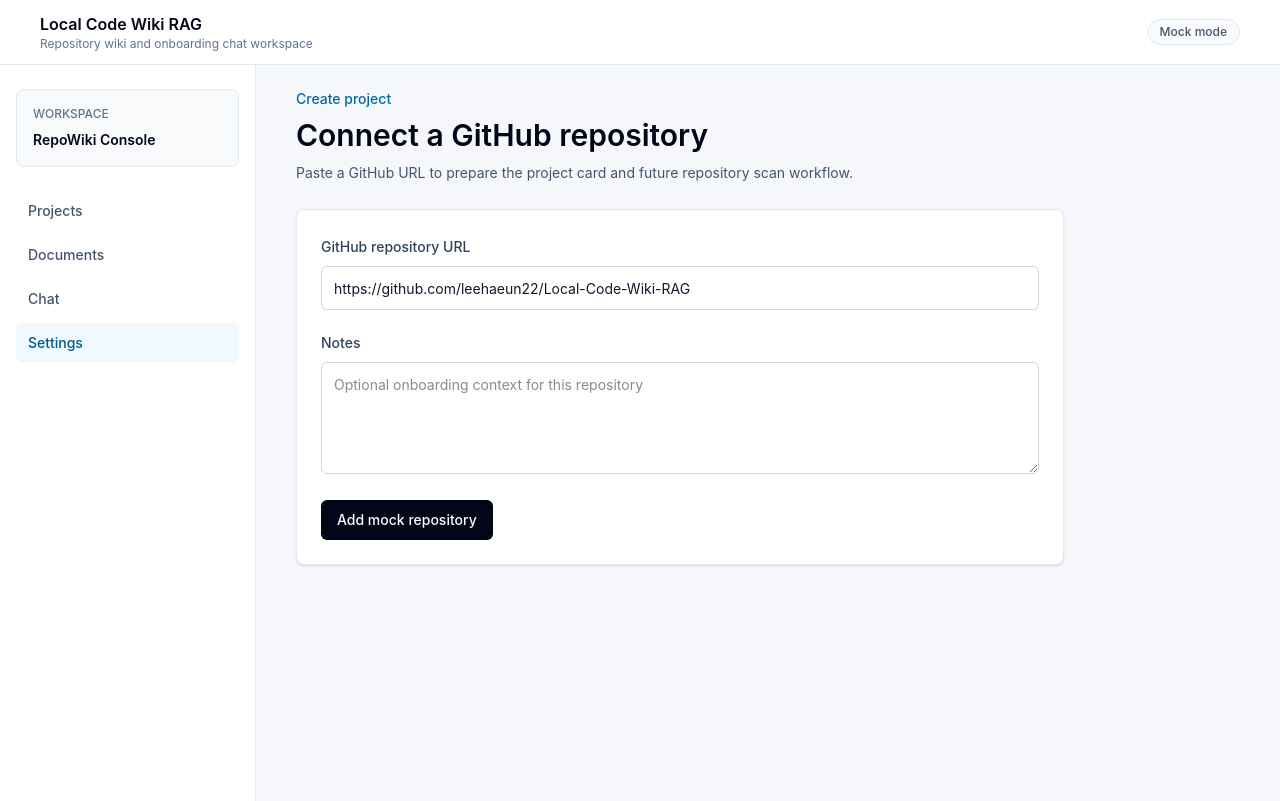
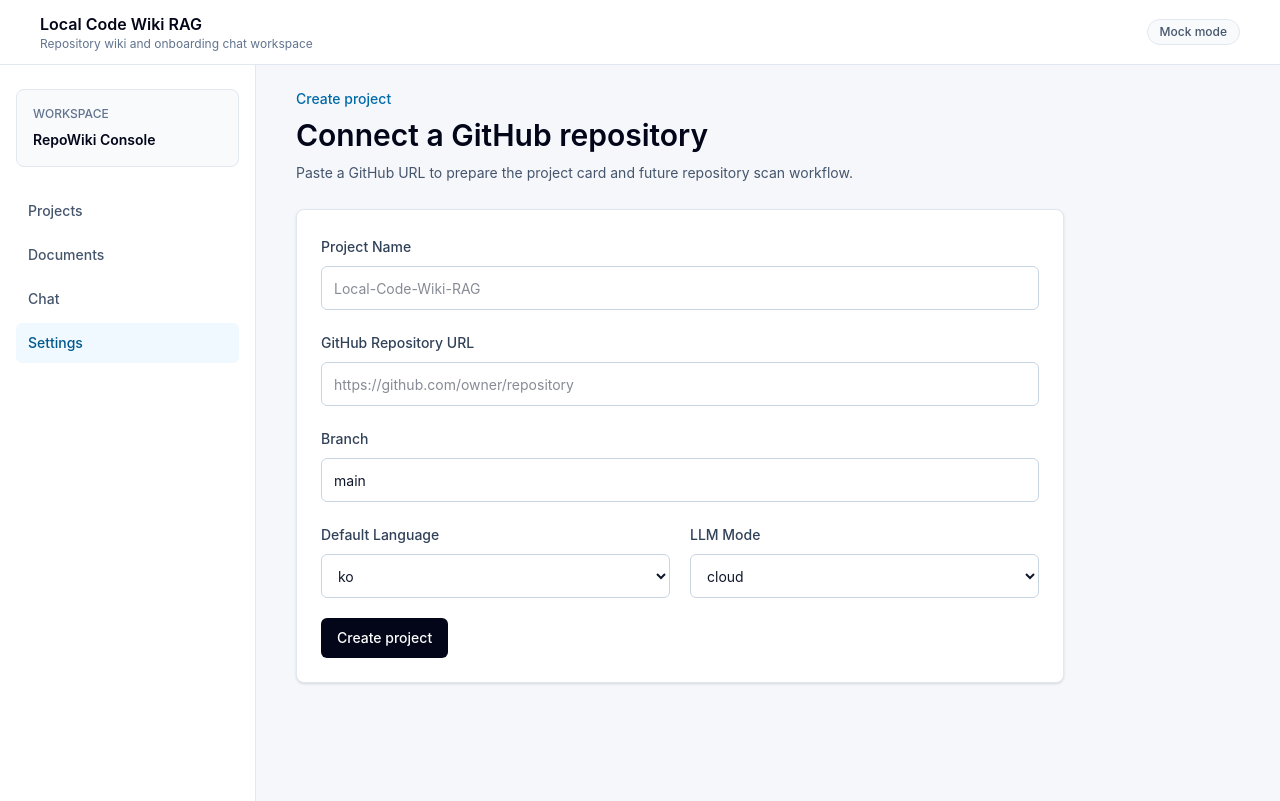
Before and after one commit to leehaeun22/Local-Code-Wiki-RAG, a React (Vite) app in the folder frontend/: page /projects/new in a window 1280 px wide. Built offline with nearby package versions, Linux system fonts and the light colour scheme.

Commit message:
feat: add project creation form

```diff
--- a/frontend/src/pages/ProjectCreatePage.tsx
+++ b/frontend/src/pages/ProjectCreatePage.tsx
@@ -1,4 +1,63 @@
+import { type FormEvent, useState } from 'react'
+import { useNavigate } from 'react-router-dom'
+
+import type { ProjectCreateRequest } from '../types/project'
+
+type ProjectCreateErrors = Partial<Record<keyof ProjectCreateRequest, string>>
+
+const initialForm: ProjectCreateRequest = {
+  projectName: '',
+  repositoryUrl: '',
+  branch: 'main',
+  defaultLanguage: 'ko',
+  llmMode: 'cloud',
+}
+
+function validateForm(form: ProjectCreateRequest) {
+  const errors: ProjectCreateErrors = {}
+
+  if (!form.projectName.trim()) {
+    errors.projectName = 'Project Name is required.'
+  }
+
+  if (!form.repositoryUrl.trim()) {
+    errors.repositoryUrl = 'GitHub Repository URL is required.'
+  }
+
+  if (!form.branch.trim()) {
+    errors.branch = 'Branch is required.'
+  }
+
+  return errors
+}
+
 export function ProjectCreatePage() {
+  const navigate = useNavigate()
+  const [form, setForm] = useState<ProjectCreateRequest>(initialForm)
+  const [errors, setErrors] = useState<ProjectCreateErrors>({})
+
+  const updateForm = <K extends keyof ProjectCreateRequest>(
+    field: K,
+    value: ProjectCreateRequest[K],
+  ) => {
+    setForm((current) => ({ ...current, [field]: value }))
+    setErrors((current) => ({ ...current, [field]: undefined }))
+  }
+
+  const handleSubmit = (event: FormEvent<HTMLFormElement>) => {
+    event.preventDefault()
+
+    const nextErrors = validateForm(form)
+    setErrors(nextErrors)
+
+    if (Object.keys(nextErrors).length > 0) {
+      return
+    }
+
+    console.log('Project create request:', form)
+    navigate('/projects/mock-project-id')
+  }
+
   return (
     <section className="max-w-3xl space-y-6">
       <div>
@@ -9,29 +68,85 @@ export function ProjectCreatePage() {
         </p>
       </div>
 
-      <form className="space-y-5 rounded-lg border border-slate-200 bg-white p-6 shadow-sm">
+      <form
+        className="space-y-5 rounded-lg border border-slate-200 bg-white p-6 shadow-sm"
+        onSubmit={handleSubmit}
+      >
         <label className="block">
-          <span className="text-sm font-medium text-slate-700">GitHub repository URL</span>
+          <span className="text-sm font-medium text-slate-700">Project Name</span>
           <input
             className="mt-2 h-11 w-full rounded-md border border-slate-300 px-3 text-sm outline-none transition focus:border-sky-500 focus:ring-2 focus:ring-sky-100"
-            defaultValue="https://github.com/leehaeun22/Local-Code-Wiki-RAG"
-            type="url"
+            onChange={(event) => updateForm('projectName', event.target.value)}
+            placeholder="Local-Code-Wiki-RAG"
+            type="text"
+            value={form.projectName}
           />
+          {errors.projectName ? (
+            <p className="mt-2 text-sm text-red-600">{errors.projectName}</p>
+          ) : null}
         </label>
 
         <label className="block">
-          <span className="text-sm font-medium text-slate-700">Notes</span>
-          <textarea
-            className="mt-2 min-h-28 w-full rounded-md border border-slate-300 px-3 py-3 text-sm outline-none transition focus:border-sky-500 focus:ring-2 focus:ring-sky-100"
-            placeholder="Optional onboarding context for this repository"
+          <span className="text-sm font-medium text-slate-700">GitHub Repository URL</span>
+          <input
+            className="mt-2 h-11 w-full rounded-md border border-slate-300 px-3 text-sm outline-none transition focus:border-sky-500 focus:ring-2 focus:ring-sky-100"
+            onChange={(event) => updateForm('repositoryUrl', event.target.value)}
+            placeholder="https://github.com/owner/repository"
+            type="url"
+            value={form.repositoryUrl}
           />
+          {errors.repositoryUrl ? (
+            <p className="mt-2 text-sm text-red-600">{errors.repositoryUrl}</p>
+          ) : null}
         </label>
+
+        <label className="block">
+          <span className="text-sm font-medium text-slate-700">Branch</span>
+          <input
+            className="mt-2 h-11 w-full rounded-md border border-slate-300 px-3 text-sm outline-none transition focus:border-sky-500 focus:ring-2 focus:ring-sky-100"
+            onChange={(event) => updateForm('branch', event.target.value)}
+            placeholder="main"
+            type="text"
+            value={form.branch}
+          />
+          {errors.branch ? <p className="mt-2 text-sm text-red-600">{errors.branch}</p> : null}
+        </label>
+
+        <div className="grid gap-5 md:grid-cols-2">
+          <label className="block">
+            <span className="text-sm font-medium text-slate-700">Default Language</span>
+            <select
+              className="mt-2 h-11 w-full rounded-md border border-slate-300 bg-white px-3 text-sm outline-none transition focus:border-sky-500 focus:ring-2 focus:ring-sky-100"
+              onChange={(event) =>
+                updateForm('defaultLanguage', event.target.value as ProjectCreateRequest['defaultLanguage'])
+              }
+              value={form.defaultLanguage}
+            >
+              <option value="ko">ko</option>
+              <option value="en">en</option>
+            </select>
+          </label>
+
+          <label className="block">
+            <span className="text-sm font-medium text-slate-700">LLM Mode</span>
+            <select
+              className="mt-2 h-11 w-full rounded-md border border-slate-300 bg-white px-3 text-sm outline-none transition focus:border-sky-500 focus:ring-2 focus:ring-sky-100"
+              onChange={(event) =>
+                updateForm('llmMode', event.target.value as ProjectCreateRequest['llmMode'])
+              }
+              value={form.llmMode}
+            >
+              <option value="cloud">cloud</option>
+              <option value="local">local</option>
+            </select>
+          </label>
+        </div>
 
         <button
           className="inline-flex h-10 items-center justify-center rounded-md bg-slate-950 px-4 text-sm font-medium text-white transition hover:bg-slate-800"
-          type="button"
+          type="submit"
         >
-          Add mock repository
+          Create project
         </button>
       </form>
     </section>
```
Also changed, not shown: frontend/src/types/project.ts (+12 -0 lines).
